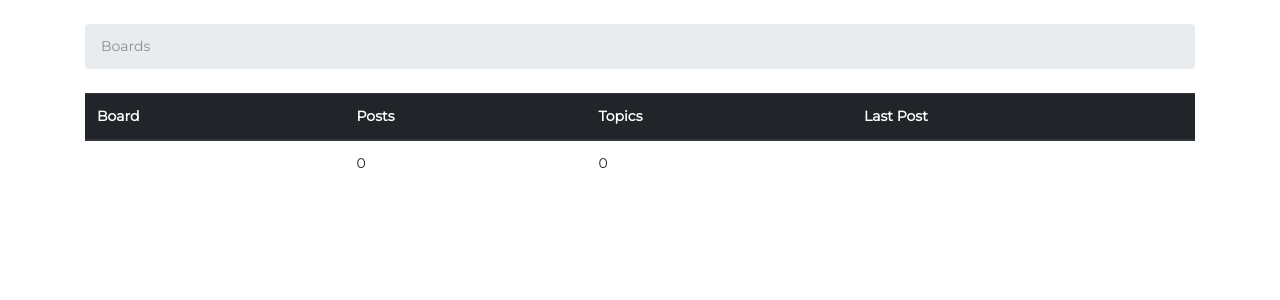
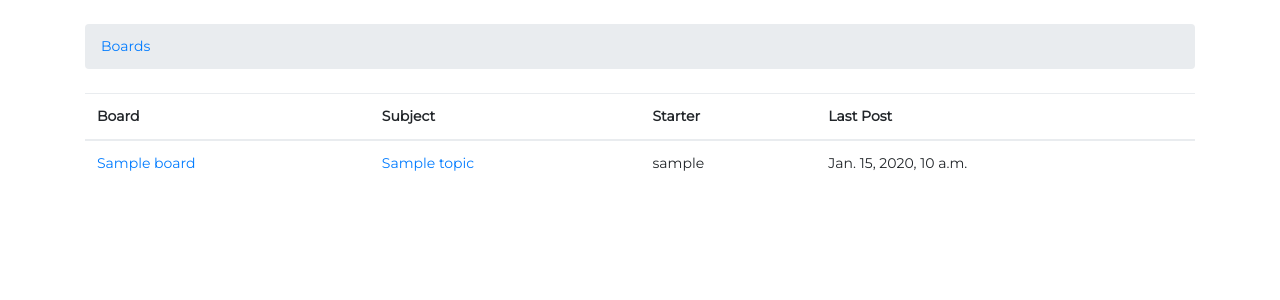
Before and after one commit to m-root/boards, a Django app: template templates/home.html in a window 1280 px wide. Shown: the part 56-356 px from the top of the page. Run offline with Django 3.2, Linux system fonts and the light colour scheme; a user stored in the database is signed in; tables that the repository leaves empty hold one stand-in row (values such as "Sample post"); the template is opened without the code that fills it: values that come from a table or form of the project are taken from there, most other values are stand-ins (such as "Sample title", 1, 10 or a date in 2020); some libraries are stand-ins or nearby versions.

Commit message:
Worked on Home page to list data

```diff
--- a/templates/home.html
+++ b/templates/home.html
@@ -1,40 +1,32 @@
 {% extends 'base.html' %}
 {% load static %}
-{#<!DOCTYPE html>#}
-{#<html>#}
+{% block title %}
+    {{ board.name }} - {{ block.super }}
+{% endblock %}
 
-{#   <body>#}
-<div class="row">
-<div class="col-md-12">
 {% block breadcrumb %}
-     <li class="breadcrumb-item active">Boards</li>
+    <li class="breadcrumb-item"><a href="{% url 'home' %}"> Boards</a></li>
 {% endblock %}
+
 {% block content %}
         <table class="table ">
-            <thead class="thead-dark">
+            <thead class="thead-inverse">
                <tr>
                   <th>Board</th>
-                  <th>Posts</th>
-                  <th>Topics</th>
+                  <th>Subject</th>
+                  <th>Starter</th>
                   <th>Last Post</th>
                </tr>
             </thead>
             <tbody>
-{% for board in boards %}
+            {% for topic in boards_list %}
                 <tr>
-                  <td>
-                     <a href="{% url 'board_topics' board_name.pk %}">{{ boards.name }}</a>
-                     <small class="text-muted d-block">{{ boards.description }}</small>
-                  </td>
-                  <td class="align-middle">0</td>
-                  <td class="align-middle">0</td>
-                  <td></td>
+                    <td><a href="#">{{ topic.board_name }}</a></td>
+                    <td><a href="#">{{ topic.subject }}</a></td>
+                    <td>{{ topic.starter.username  }}</td>
+                    <td>{{ topic.last_updated }}</td>
                 </tr>
             {% endfor %}
             </tbody>
          </table>
 {% endblock %}
-      </div>
-</div>
-{#   </body>#}
-{#</html>#}
```
Lines whose indentation alone changed are shown as unchanged.
